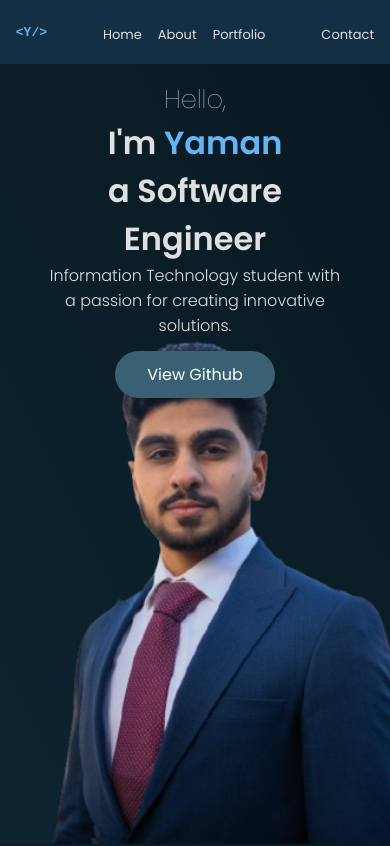
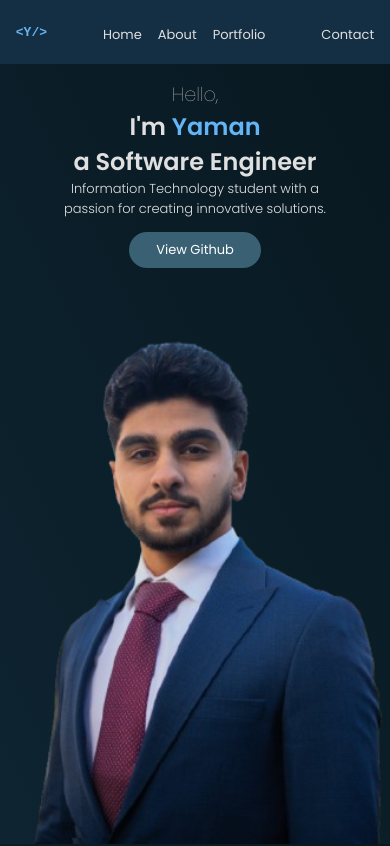
Before and after one commit to yhannineh/portfolio, a React (Create React App) app: page / in a window 390 px wide. Shown: the top 846 px of the page. Built offline with nearby package versions, Linux system fonts and the light colour scheme; no server answers.

Commit message:
fixed the intro mobile view

```diff
--- a/src/components/Intro/intro.css
+++ b/src/components/Intro/intro.css
@@ -144,6 +144,30 @@
         padding: 1rem 0;
     }
 
+}
+@media screen and (max-width:400px) {
+    .hello {
+        font-size: 1.2rem;
+    }
+    .introPara {
+        font-size: small;
+    }
+    .introBtn {
+        font-size: small;
+        padding: .5rem 1.7rem;
+    }
+    .introContent{
+        font-size: 1.5rem;
+        padding: 1rem 0;
+    }
+    .bg {
+        margin: 0 auto;
+        padding: 0;
+        width: 30rem;
+        right: 55%;
+        bottom: 0;
+        transform: translateX(50%);
+    }
 }
 
 
```
